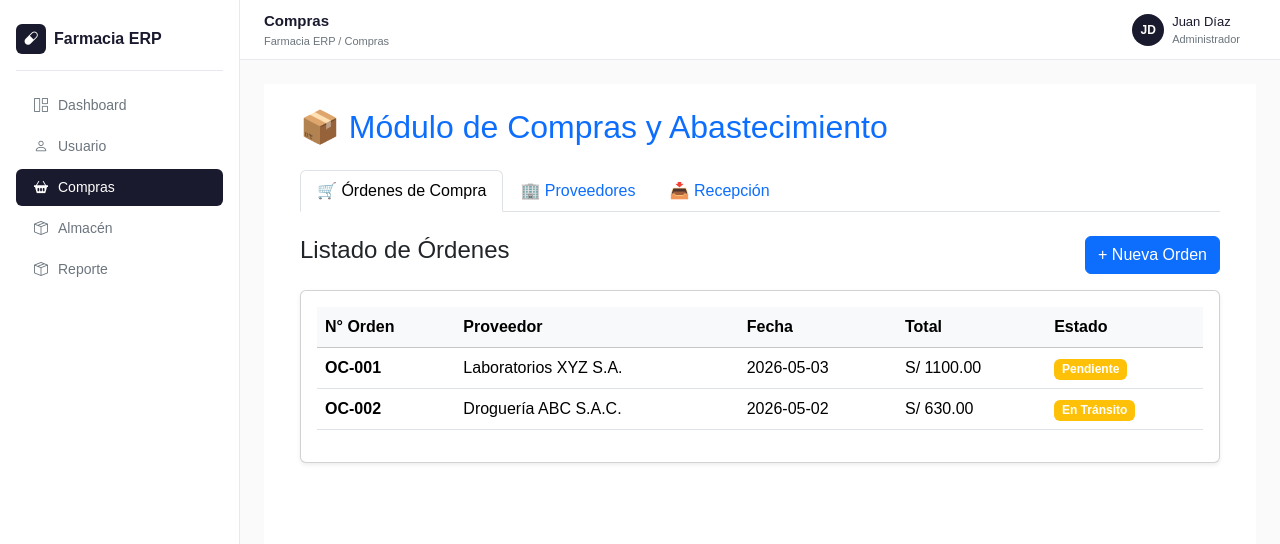
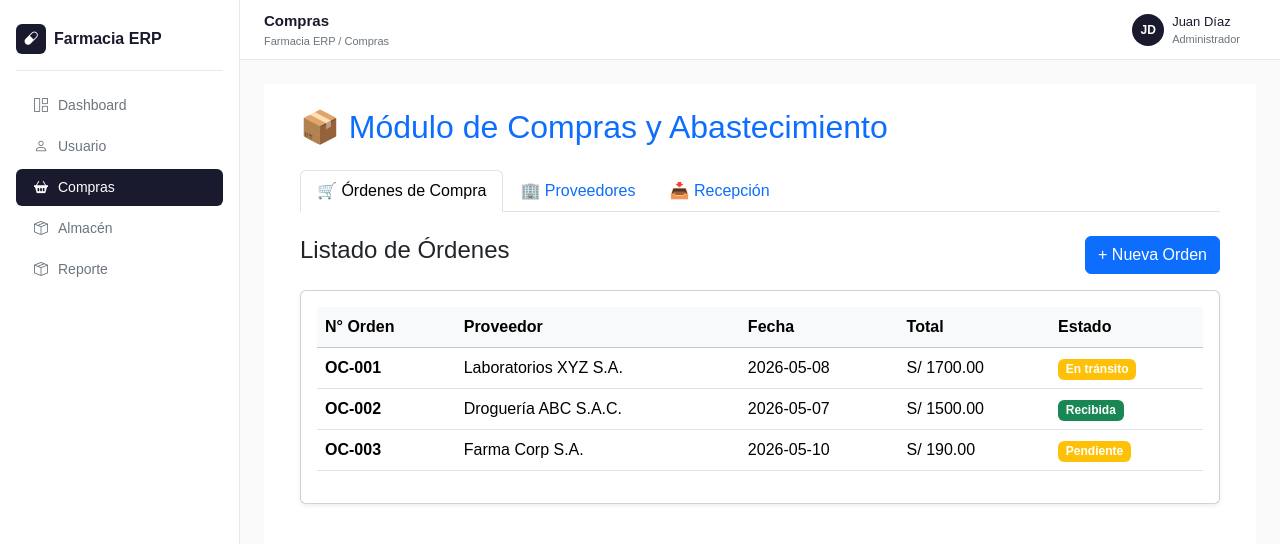
Before and after one commit to CorroNado/FarmaciaERP, a React (Vite) app in the folder FarmaciaERP/frontend-react/: page /principal/compras in a window 1280 px wide. Shown: the top 544 px of the page. Built offline with nearby package versions, Linux system fonts and the light colour scheme.

Commit message:
Compranmuch

```diff
--- a/FarmaciaERP/frontend-react/src/presentation/pages/compras.jsx
+++ b/FarmaciaERP/frontend-react/src/presentation/pages/compras.jsx
@@ -13,7 +13,7 @@ const inventarioInicial = [
     { id: 1, nombre: "Paracetamol 500mg", stock: 50, stockMinimo: 200 },
     { id: 2, nombre: "Ibuprofeno 400mg", stock: 30, stockMinimo: 150 },
     { id: 3, nombre: "Amoxicilina 500mg", stock: 20, stockMinimo: 100 },
-    { id: 4, nombre: "Omeprazol 20mg", stock: 180, stockMinimo: 100 },
+    { id: 4, nombre: "Omeprazol 20mg", stock: 180, stockMinimo: 150 },
 ];
 
 // Órdenes de compra
@@ -23,24 +23,36 @@ const ordenesIniciales = [
         numero: "OC-001",
         proveedorId: 1,
         proveedorNombre: "Laboratorios XYZ S.A.",
-        fecha: "2026-05-03",
-        estado: "Pendiente",
+        fecha: "2026-05-08",
+        estado: "En tránsito",
         productos: [
-            { nombre: "Paracetamol 500mg", cantidad: 200, precioUnitario: 5.5, subtotal: 1100 },
+            { nombre: "Paracetamol 500mg", cantidad: 200, precioUnitario: 8.5, subtotal: 1700 },
         ],
-        total: 1100,
+        total: 1700,
     },
     {
         id: 2,
         numero: "OC-002",
         proveedorId: 2,
         proveedorNombre: "Droguería ABC S.A.C.",
-        fecha: "2026-05-02",
-        estado: "En Tránsito",
+        fecha: "2026-05-07",
+        estado: "Recibida",
         productos: [
-            { nombre: "Ibuprofeno 400mg", cantidad: 150, precioUnitario: 4.2, subtotal: 630 },
+            { nombre: "Ibuprofeno 400mg", cantidad: 150, precioUnitario: 10, subtotal: 1500 },
         ],
-        total: 630,
+        total: 1500,
+    },
+    {
+        id: 3,
+        numero: "OC-003",
+        proveedorId: 4,
+        proveedorNombre: "Farma Corp S.A.",
+        fecha: "2026-05-10",
+        estado: "Pendiente",
+        productos: [
+            { nombre: "Omeprazol 20mg", cantidad: 50, precioUnitario: 3.8, subtotal: 190 },
+        ],
+        total: 190,
     },
 ];
 
```
